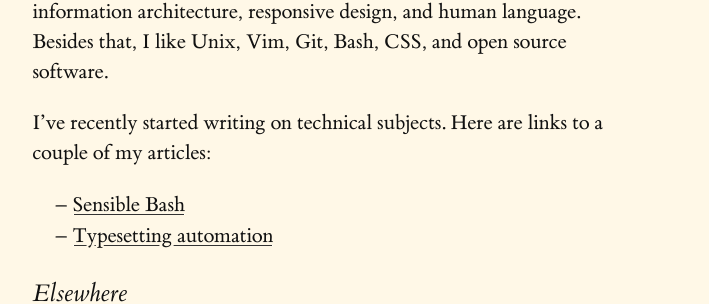
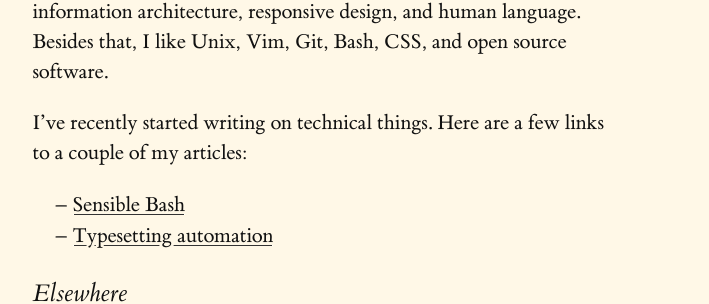
Before and after one commit to mrzool/mrzool.github.io, a Jekyll site: the page built from index.md, in a window 1280 px wide. Shown: the part 335-639 px from the top of the page, without its empty margins (285-994 px from the left). Built offline with Jekyll 4.4.1, drawn with Linux system fonts in a browser that asks for light colours.

Commit message:
A few links

```diff
--- a/index.md
+++ b/index.md
@@ -10,7 +10,7 @@ You've reached the website of Mattia Tezzele, web developer with background in s
 
 I make things with code. My interests cross over many things, mostly in the areas of frontend development, typography, data visualization, information architecture, responsive design, and human language. Besides that, I like Unix, Vim, Git, Bash, CSS, and open source software.
 
-I've recently started writing on technical subjects. Here are links to a couple of my articles:
+I've recently started writing on technical things. Here are a few links to a couple of my articles:
 
 {% include _posts.html %}
 
```
